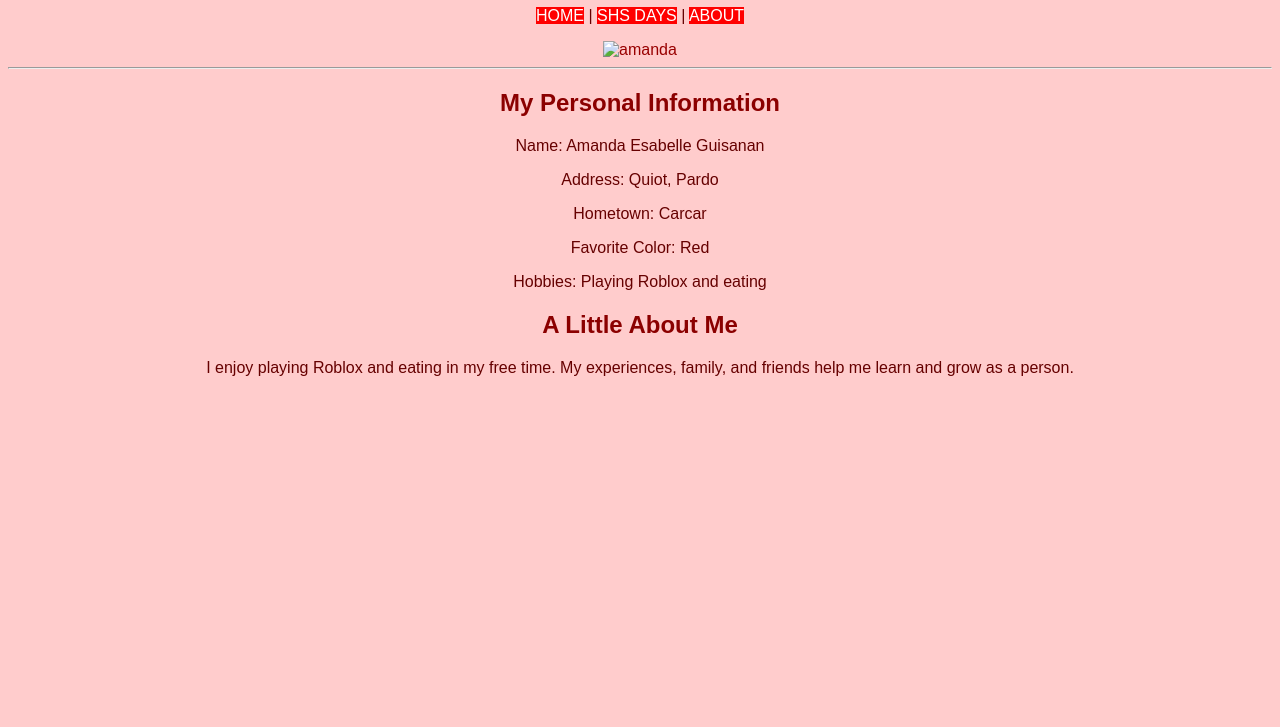
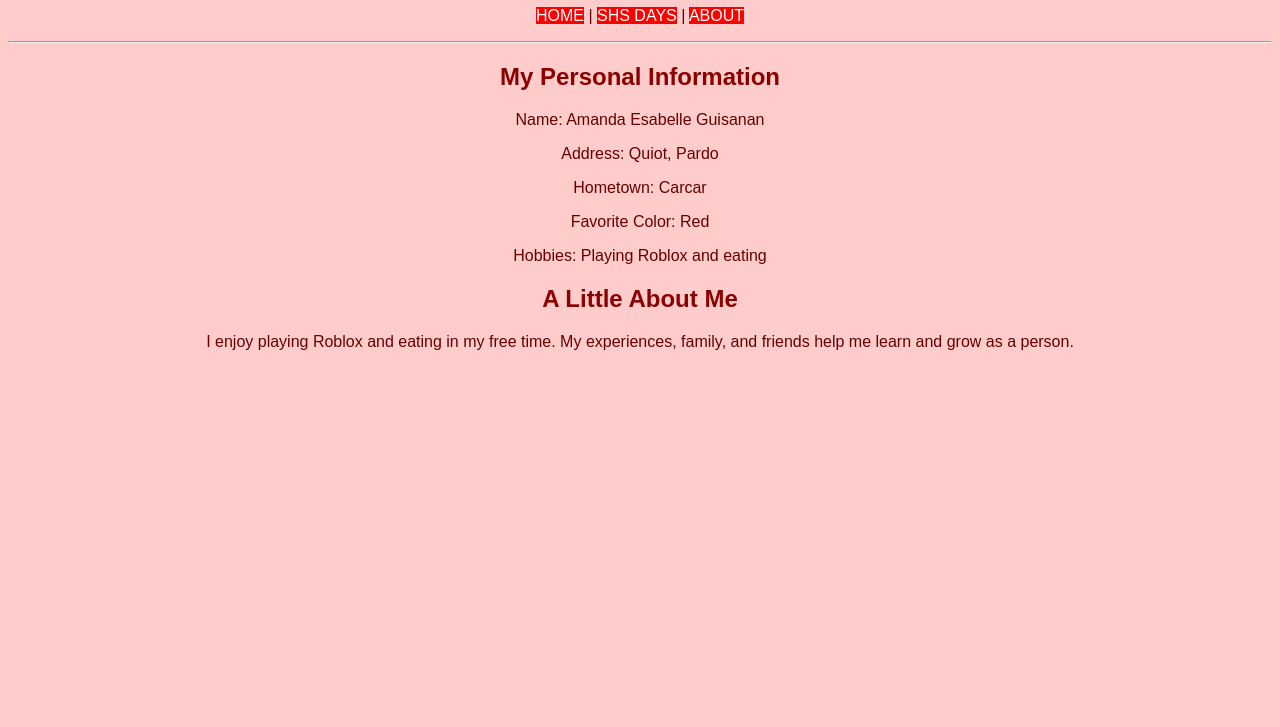
Before and after one commit to mandeeaccount/Guisanan_Act5, a plain HTML site: page about.html in a window 1280 px wide. Shown: the part 73-800 px from the top of the page. Drawn offline with Linux system fonts and the light colour scheme.

Commit message:
Update about.html

```diff
--- a/about.html
+++ b/about.html
@@ -12,8 +12,6 @@
         <a href="shsday.html">SHS DAYS</a> |
         <a href="about.html">ABOUT</a>
     </p>
-
-    <img src="amanda.jpg" alt="amanda" height="300" width="300">
 
     <hr>
 
```
